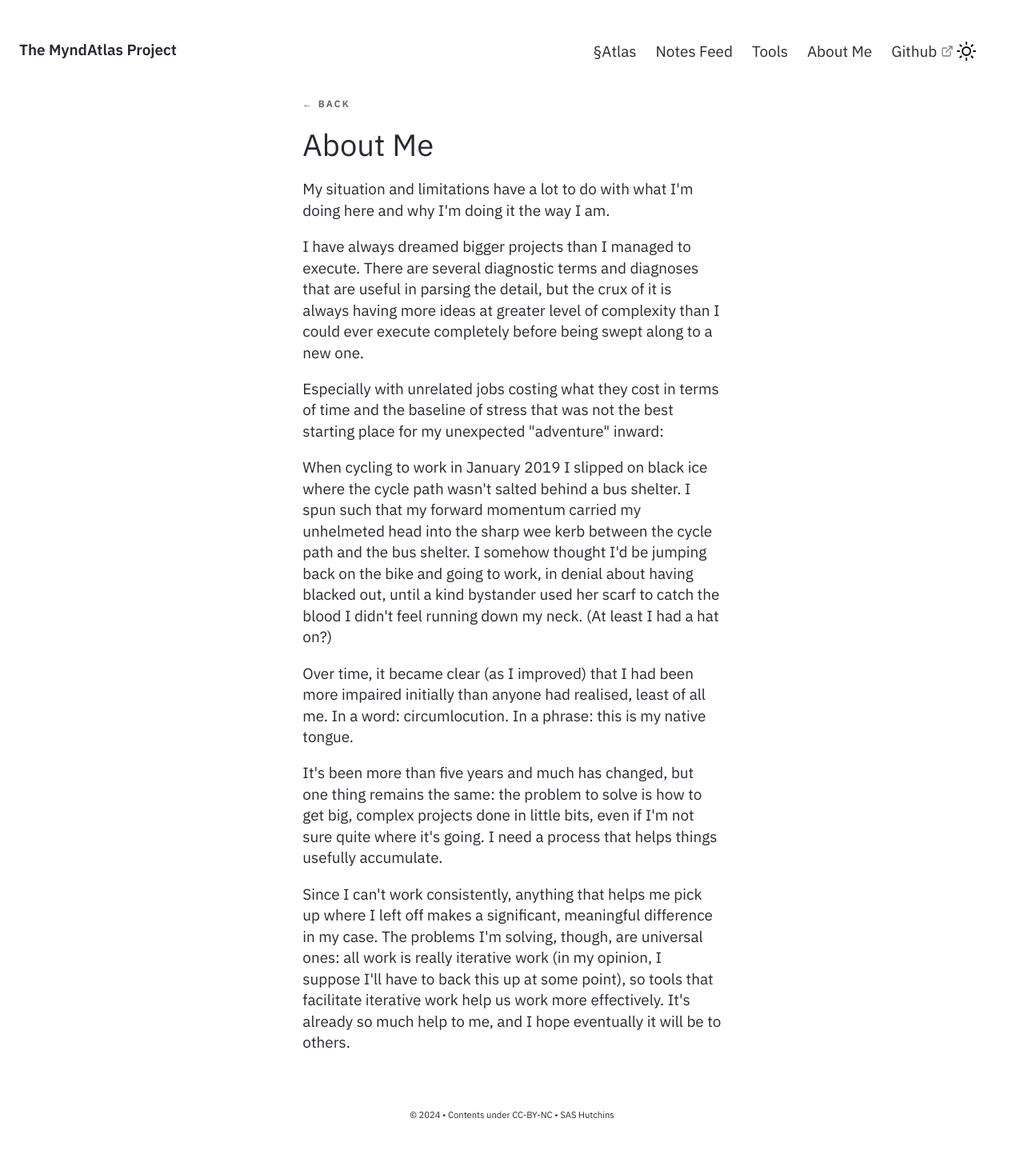
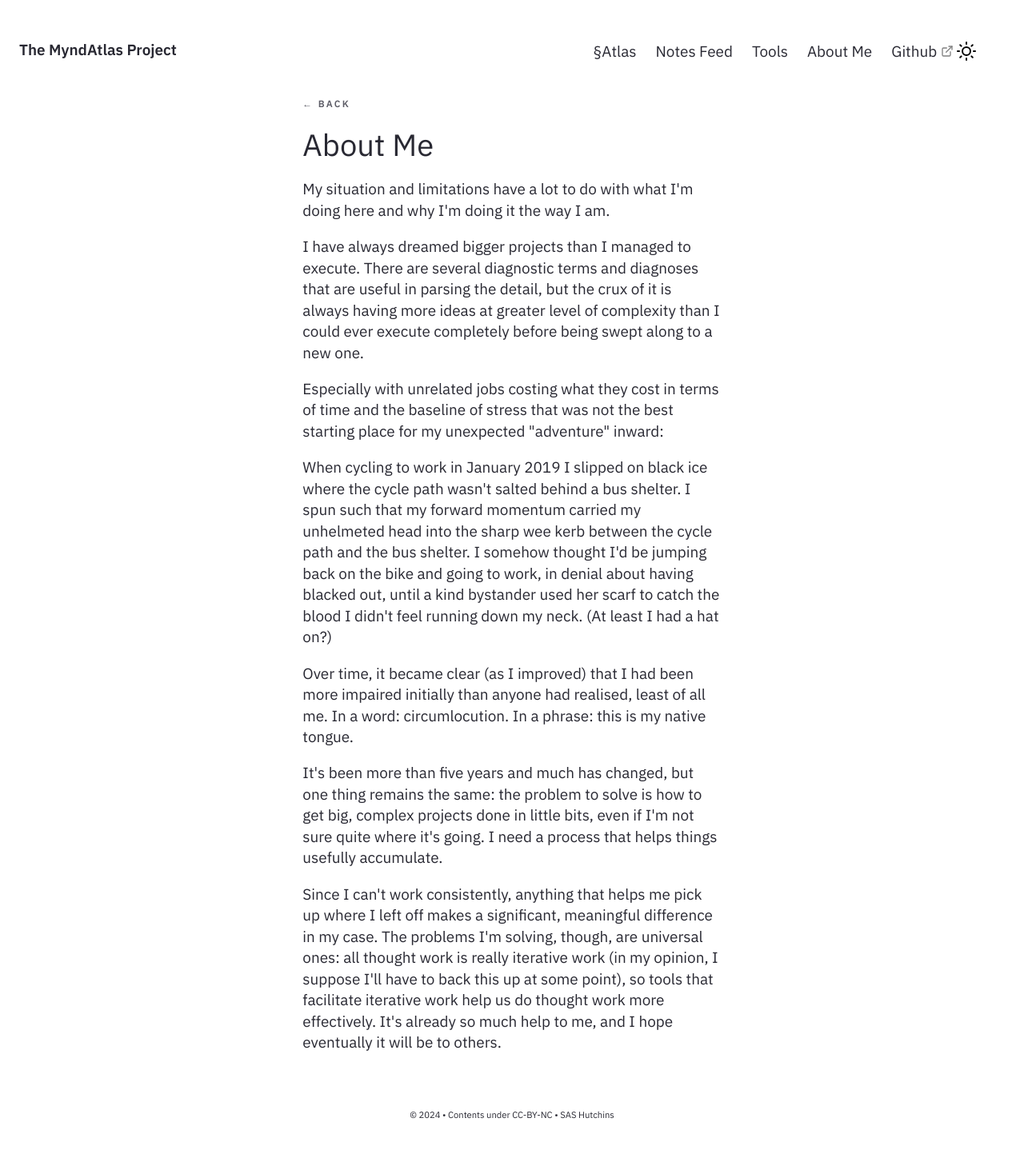
Before and after one commit to myndatlas/myndatlas.github.io, a Jekyll site: the page built from _posts/2024-02-28-about-me.md, in a window 1280 px wide. Shown: the whole page at 80% size. Built offline with Jekyll 4.4.1, drawn with Linux system fonts in a browser that asks for light colours.

Commit message:
luna vault update: 2024-02-29 08:24:59

```diff
--- a/_posts/2024-02-28-about-me.md
+++ b/_posts/2024-02-28-about-me.md
@@ -16,4 +16,4 @@ Over time, it became clear (as I improved) that I had been more impaired initial
 
 It's been more than five years and much has changed, but one thing remains the same: the problem to solve is how to get big, complex projects done in little bits, even if I'm not sure quite where it's going. I need a process that helps things usefully accumulate.
 
-Since I can't work consistently, anything that helps me pick up where I left off makes a significant, meaningful difference in my case. The problems I'm solving, though, are universal ones: all work is really iterative work (in my opinion, I suppose I'll have to back this up at some point), so tools that facilitate iterative work help us work more effectively. It's already so much help to me, and I hope eventually it will be to others.
+Since I can't work consistently, anything that helps me pick up where I left off makes a significant, meaningful difference in my case. The problems I'm solving, though, are universal ones: all thought work is really iterative work (in my opinion, I suppose I'll have to back this up at some point), so tools that facilitate iterative work help us do thought work more effectively. It's already so much help to me, and I hope eventually it will be to others.
```
Also changed, not shown: .obsidian/workspace.json.
